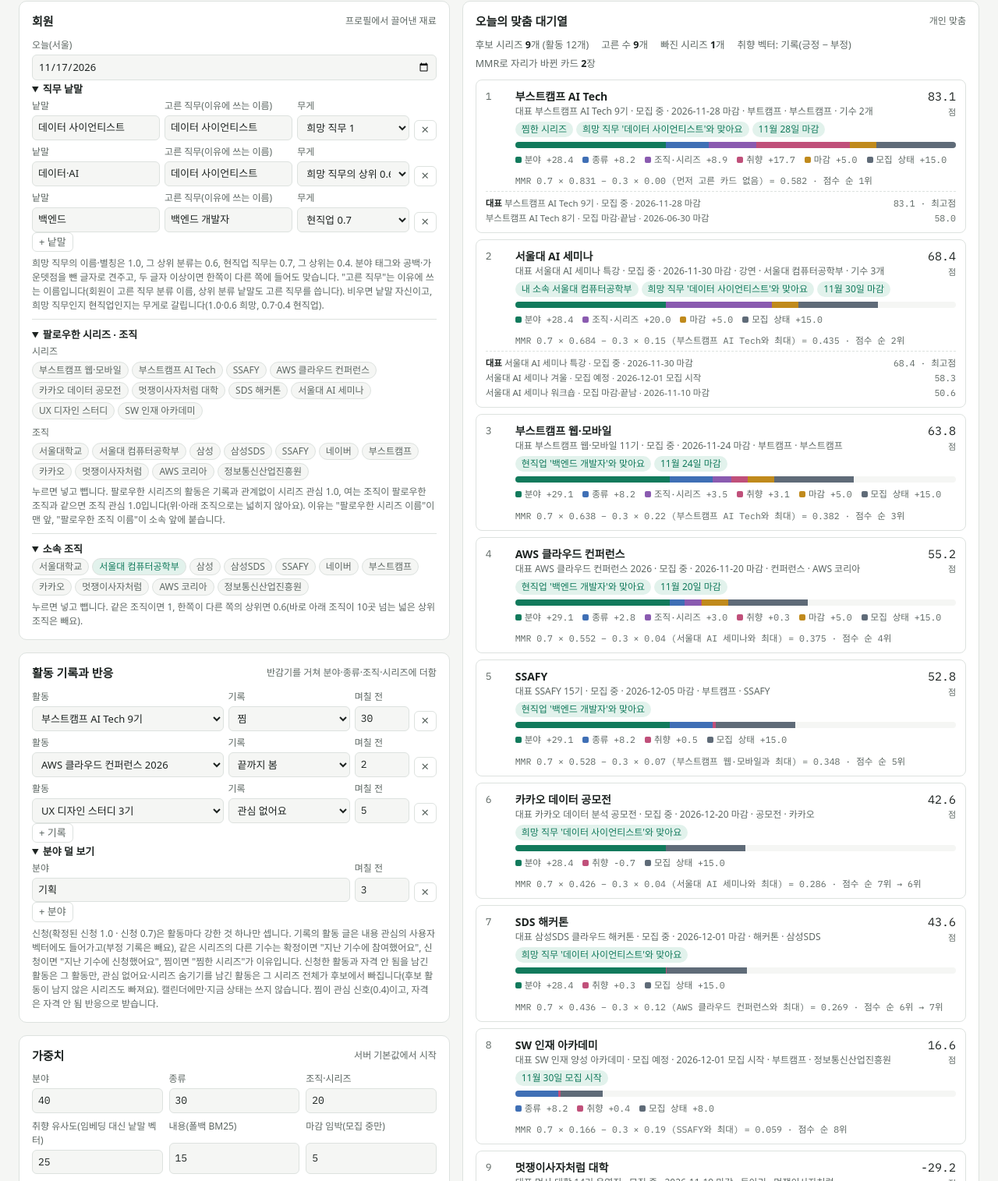
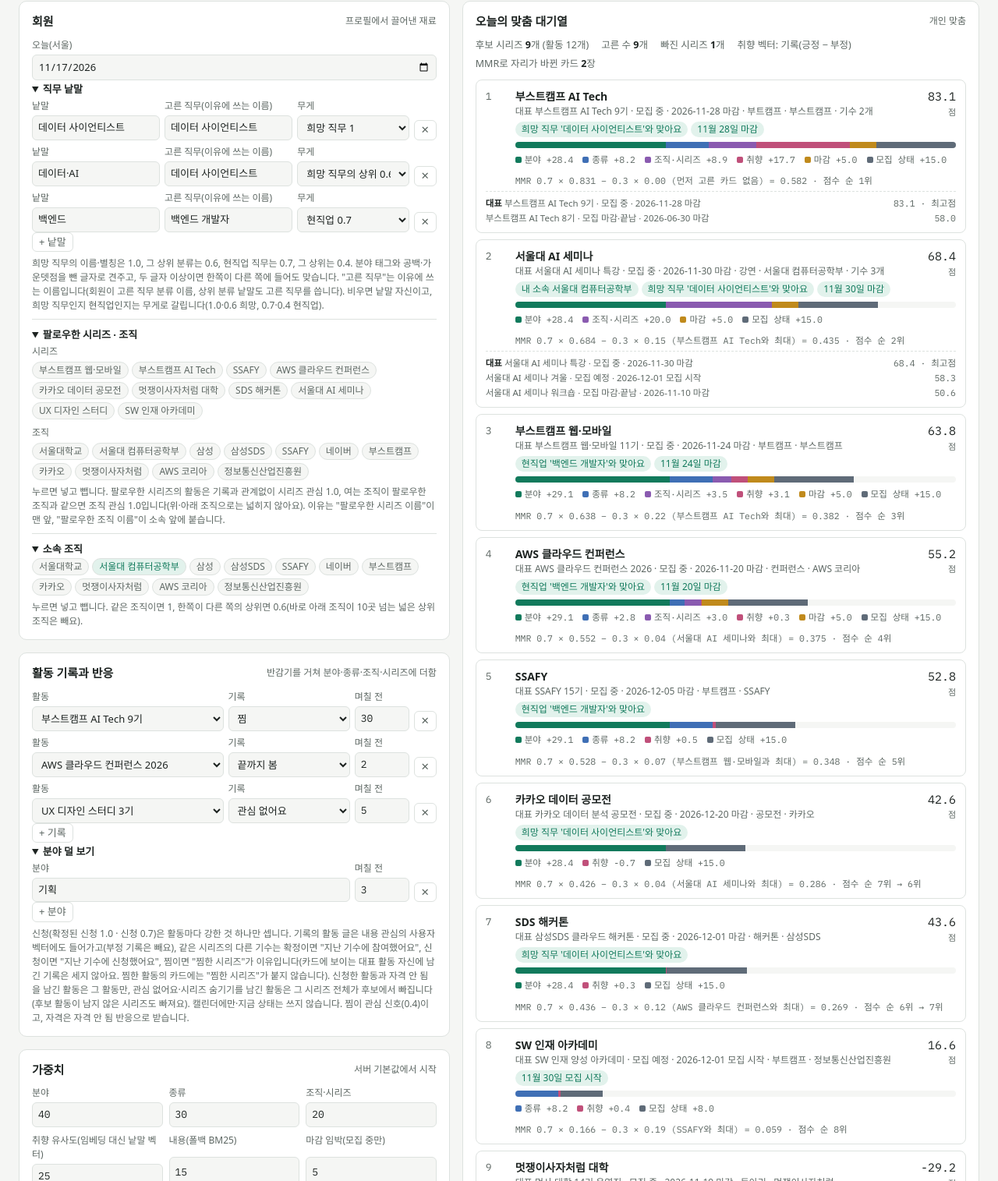
Before and after one commit to fixabley/dearby-queue-lab, a plain HTML site: page index.html in a window 1280 px wide. Shown: the part 227-1742 px from the top of the page at 78% size. Drawn offline with Linux system fonts and the light colour scheme; a web font is replaced by a local one.

Commit message:
찜한 활동 자신의 카드에는 "찜한 시리즈" 이유를 붙이지 않기 (server #312)
Co-Authored-By: Claude <noreply@anthropic.com>

```diff
--- a/index.html
+++ b/index.html
@@ -246,7 +246,7 @@ ol.log { margin: 0; padding-left: 20px; display: grid; gap: 4px; font-size: 12.5
         <div class="rows" id="less"></div>
         <button type="button" id="add-less" class="icon">+ 분야</button>
       </details>
-      <p class="hint">신청(확정된 신청 1.0 · 신청 0.7)은 활동마다 강한 것 하나만 셉니다. 기록의 활동 글은 내용 관심의 사용자 벡터에도 들어가고(부정 기록은 빼요), 같은 시리즈의 다른 기수는 확정이면 "지난 기수에 참여했어요", 신청이면 "지난 기수에 신청했어요", 찜이면 "찜한 시리즈"가 이유입니다. 신청한 활동과 자격 안 됨을 남긴 활동은 그 활동만, 관심 없어요·시리즈 숨기기를 남긴 활동은 그 시리즈 전체가 후보에서 빠집니다(후보 활동이 남지 않은 시리즈도 빠져요). 캘린더에만·지금 상태는 쓰지 않습니다. 찜이 관심 신호(0.4)이고, 자격은 자격 안 됨 반응으로 받습니다.</p>
+      <p class="hint">신청(확정된 신청 1.0 · 신청 0.7)은 활동마다 강한 것 하나만 셉니다. 기록의 활동 글은 내용 관심의 사용자 벡터에도 들어가고(부정 기록은 빼요), 같은 시리즈의 다른 기수는 확정이면 "지난 기수에 참여했어요", 신청이면 "지난 기수에 신청했어요", 찜이면 "찜한 시리즈"가 이유입니다(카드에 보이는 대표 활동 자신에 남긴 기록은 세지 않아요. 찜한 활동의 카드에는 "찜한 시리즈"가 붙지 않습니다). 신청한 활동과 자격 안 됨을 남긴 활동은 그 활동만, 관심 없어요·시리즈 숨기기를 남긴 활동은 그 시리즈 전체가 후보에서 빠집니다(후보 활동이 남지 않은 시리즈도 빠져요). 캘린더에만·지금 상태는 쓰지 않습니다. 찜이 관심 신호(0.4)이고, 자격은 자격 안 됨 반응으로 받습니다.</p>
     </section>
 
     <section class="panel" aria-labelledby="h-weights">
@@ -661,7 +661,8 @@ function compute() {
     tagsOf(a).forEach((t) => add(fieldH, norm(t), w));
     add(kindH, a.kind, w);
     add(programH, a.program, w);
-    if (rel) { const cur = relation[a.program]; if (!cur || RELATION_ORDER.indexOf(rel) < RELATION_ORDER.indexOf(cur)) relation[a.program] = rel; }
+    // 시리즈마다 관계를 남긴 활동과 그 관계(이유는 카드의 대표 활동이 아닌 다른 활동의 관계만 쓴다)
+    if (rel) { const m = relation[a.program] || (relation[a.program] = {}); const cur = m[a.id]; if (!cur || RELATION_ORDER.indexOf(rel) < RELATION_ORDER.indexOf(cur)) m[a.id] = rel; }
     if (a.org) { add(orgH, a.org, W.ORGANIZATION_SHARE * w); const p = parentOf(a.org); if (p) add(orgH, p.id, W.PARENT_SHARE * w); }
   }
   state.less.forEach((l) => { if (l.tag.trim()) add(less, norm(l.tag), decay(l.days)); });
@@ -742,6 +743,11 @@ function compute() {
   if (!taste) { taste = vunit(vmean(jobVectors.map((x) => [x.v, x.w]))); if (taste) tasteFrom = "job"; }
   const useTaste = Number(W.USE_TASTE) !== 0 && !empty && !!taste;
 
+  // 시리즈의 대표 활동(카드에 보이는 활동): 시리즈 관계 이유에서 그 활동 자신의 기록을 뺀다(찜한 활동의 카드에 "찜한 시리즈"가 붙지 않게)
+  const shownOf = {};
+  for (const c of cands) { const x = { a: c.a, status: c.status, end: c.endDate, start: c.startDate }; if (!shownOf[c.a.program] || byDeadline(x, shownOf[c.a.program]) < 0) shownOf[c.a.program] = x; }
+  const relationOf = (a) => Object.entries(relation[a.program] || {}).filter(([id]) => id !== shownOf[a.program].a.id).map(([, r]) => r)
+    .sort((x, y) => RELATION_ORDER.indexOf(x) - RELATION_ORDER.indexOf(y))[0] || null;
   const results = [];
   for (const { a, endDate, status, startDate } of cands) {
     const fields = tagsOf(a).map((t) => [t, fieldInterest(t)]).sort((x, y) => y[1].v - x[1].v);
@@ -759,7 +765,7 @@ function compute() {
     const orgScore = Math.min(1, Math.max(-1, positive + Math.min(0, hist) + Math.min(0, program)));
     let orgReason = null;
     if (followProgram) orgReason = `팔로우한 ${a.program}`;
-    else if (relation[a.program] && program > 0) orgReason = RELATION_REASONS[relation[a.program]];
+    else if (relationOf(a) && program > 0) orgReason = RELATION_REASONS[relationOf(a)];
     else if (followOrg) orgReason = `팔로우한 ${followOrg.name}`;
     else if (member) orgReason = `내 소속 ${member[0]}`;
     else if (atOrg >= W.REASON_THRESHOLD) orgReason = `${orgs[a.org]?.name}에 관심을 보였어요`;
```
